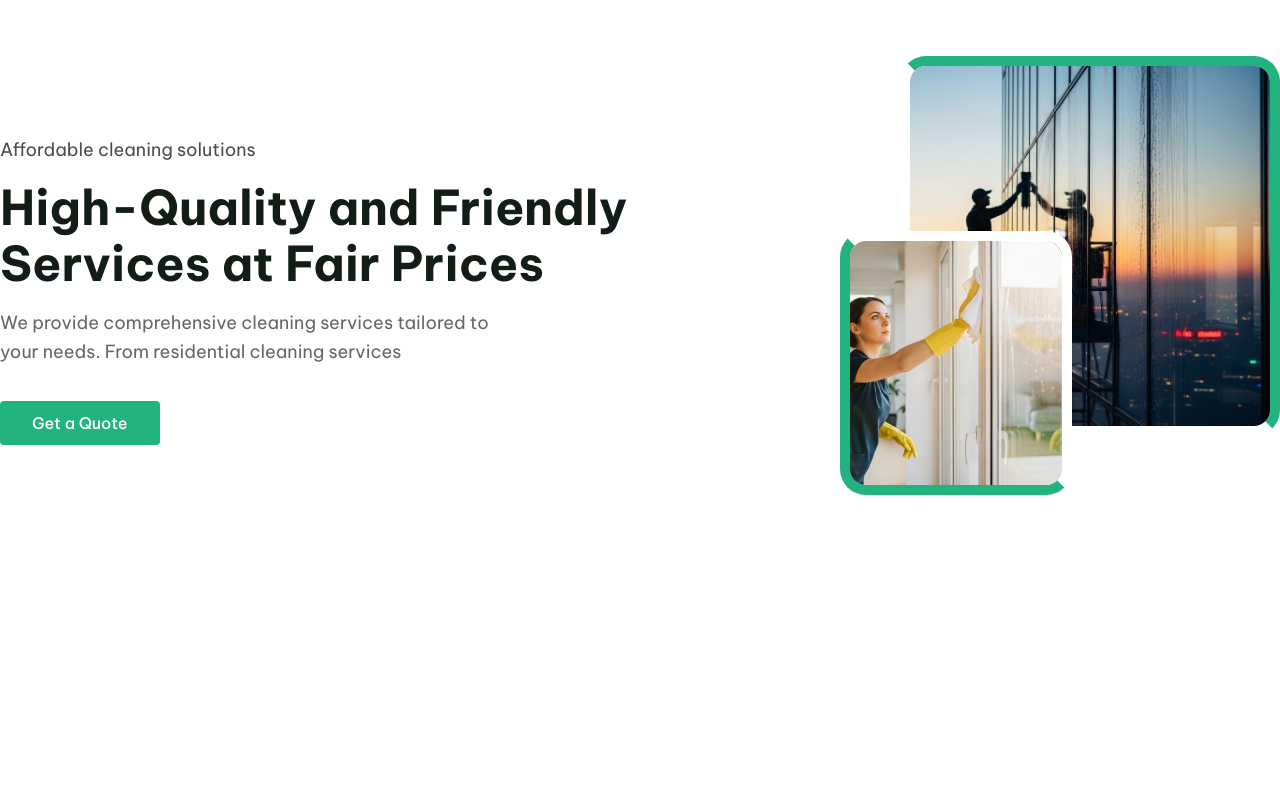
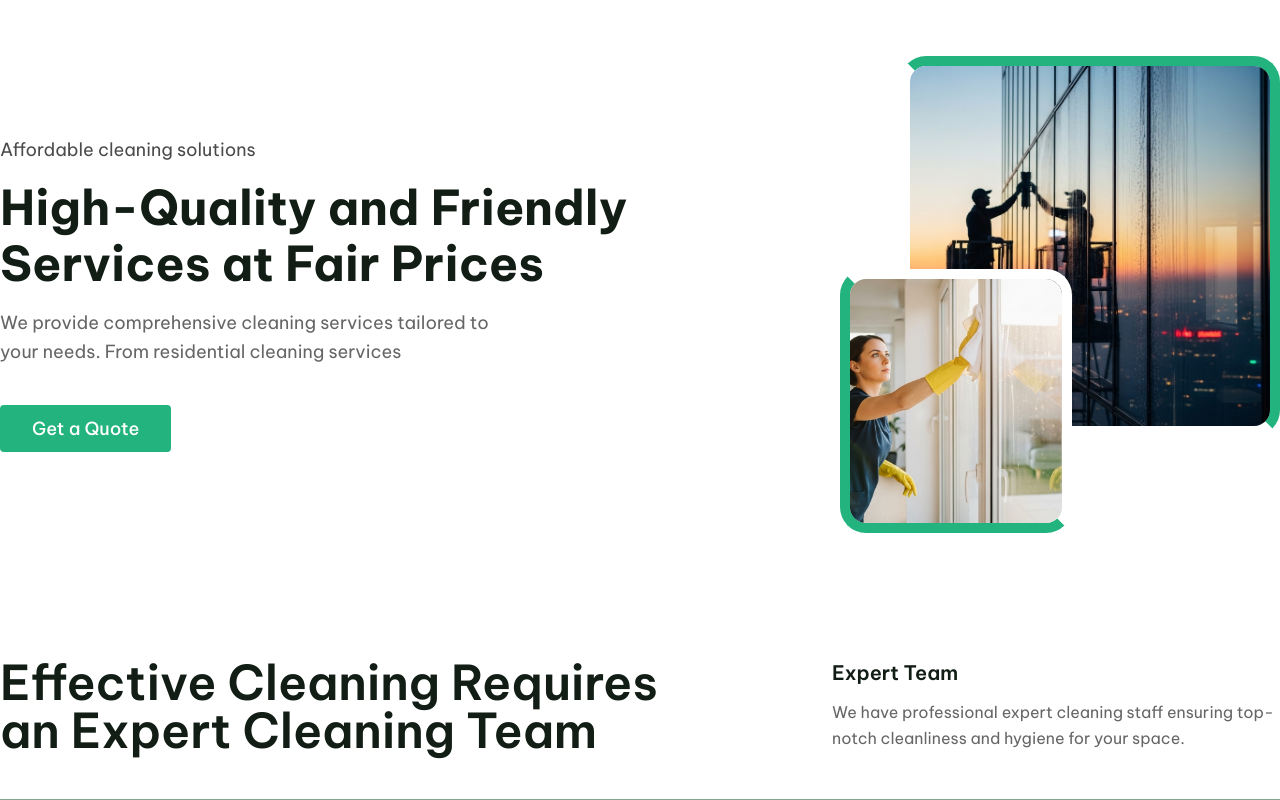
Before and after one commit to ATmilkyway/BrightnessClean, a Next.js app: page / in a window 1280 px wide. Shown: the part 1517-2317 px from the top of the page. Before the commit the page ends 2012 px from the top, so only its background shows below. Built offline with nearby package versions, Linux system fonts and the light colour scheme.

Commit message:
EffectiveCleaning

```diff
--- a/app/page.tsx
+++ b/app/page.tsx
@@ -1,3 +1,4 @@
+import EffectiveCleaning from "@/components/home/EffectiveCleaning";
 import HeroSection from "@/components/home/HeroSection";
 import HighQualitySection from "@/components/home/HighQualitySection";
 import ProvideService from "@/components/home/ProvideService";
@@ -8,6 +9,7 @@ const HomePage = () => {
       <HeroSection />
       <ProvideService />
       <HighQualitySection />
+      <EffectiveCleaning />
     </div>
   );
 };
--- /dev/null
+++ b/components/home/EffectiveCleaning.tsx
@@ -0,0 +1,27 @@
+import Wrapper1280 from "../1280Wrapper";
+import { Separator } from "../ui/separator";
+
+const EffectiveCleaning = () => {
+  return (
+    <Wrapper1280>
+      <div className="flex flex-col md:flex-row justify-between gap-10 pt-14 pb-11">
+        <h2 className="text-4xl md:text-5xl text-[#111D15] font-semibold max-w-2xl">
+          Effective Cleaning Requires an Expert Cleaning Team
+        </h2>
+
+        <div className="max-w-md">
+          <h4 className="text-xl font-semibold pb-3 text-[#111D15]">
+            Expert Team
+          </h4>
+          <p className="text-[#666666] leading-relaxed">
+            We have professional expert cleaning staff ensuring top-notch
+            cleanliness and hygiene for your space.
+          </p>
+        </div>
+      </div>
+      <Separator className="bg-[#83A790] h-px" />
+    </Wrapper1280>
+  );
+};
+
+export default EffectiveCleaning;
--- a/components/home/HighQualitySection.tsx
+++ b/components/home/HighQualitySection.tsx
@@ -6,7 +6,7 @@ import qualityImage2 from "@/public/high-quality2.jpg";
 const HighQualitySection = () => {
   return (
     <Wrapper1280>
-      <div className="flex flex-col md:flex-row justify-between gap-10 pt-38 pb-11">
+      <div className="flex flex-col md:flex-row justify-between gap-10 pt-38 pb-40">
         <div className="pt-10 flex flex-col gap-y-4 text-lg ">
           <h4 className="font-normal">Affordable cleaning solutions</h4>
           <h2 className="text-4xl md:text-5xl text-[#111D15] leading-14 font-bold">
@@ -16,6 +16,9 @@ const HighQualitySection = () => {
             We provide comprehensive cleaning services tailored to your needs.
             From residential cleaning services
           </p>
+          <div className="pt-8">
+            <CustomLink href={"/ "}>Get a Quote</CustomLink>
+          </div>
         </div>
 
         <div className="max-w-md  p-2   relative   w-full">
@@ -38,7 +41,6 @@ const HighQualitySection = () => {
           </div>
         </div>
       </div>
-      <CustomLink href={"/ "}>Get a Quote</CustomLink>
     </Wrapper1280>
   );
 };
--- a/components/home/ProvideService.tsx
+++ b/components/home/ProvideService.tsx
@@ -43,7 +43,7 @@ const ProvideService = () => {
         </h2>
 
         <div className="max-w-md">
-          <h4 className="text-xl font-semibold pb-3">Services</h4>
+          <h4 className="text-xl font-semibold pb-3 text-[#111D15]">Services</h4>
           <p className="text-[#666666] leading-relaxed">
             While we can customize your cleaning plan to suit your needs, most
             clients schedule regular cleaning services:
```
